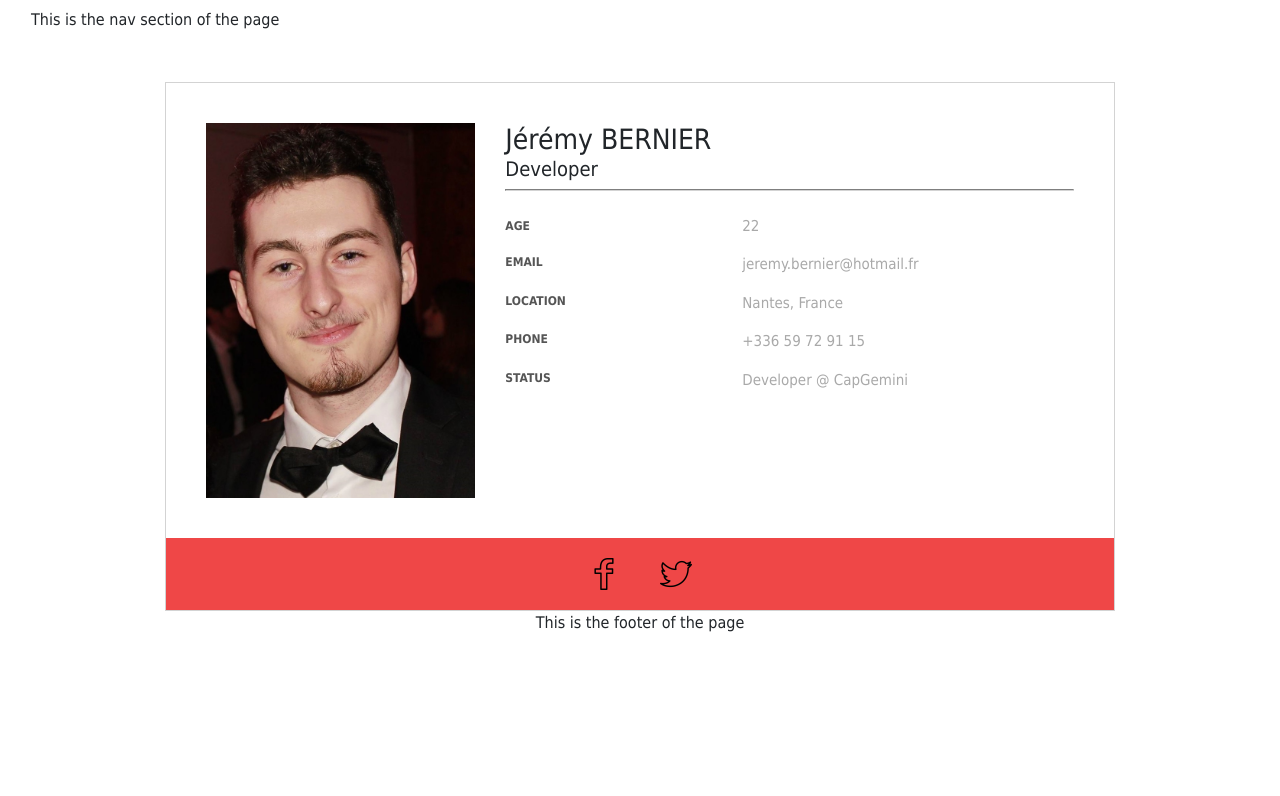
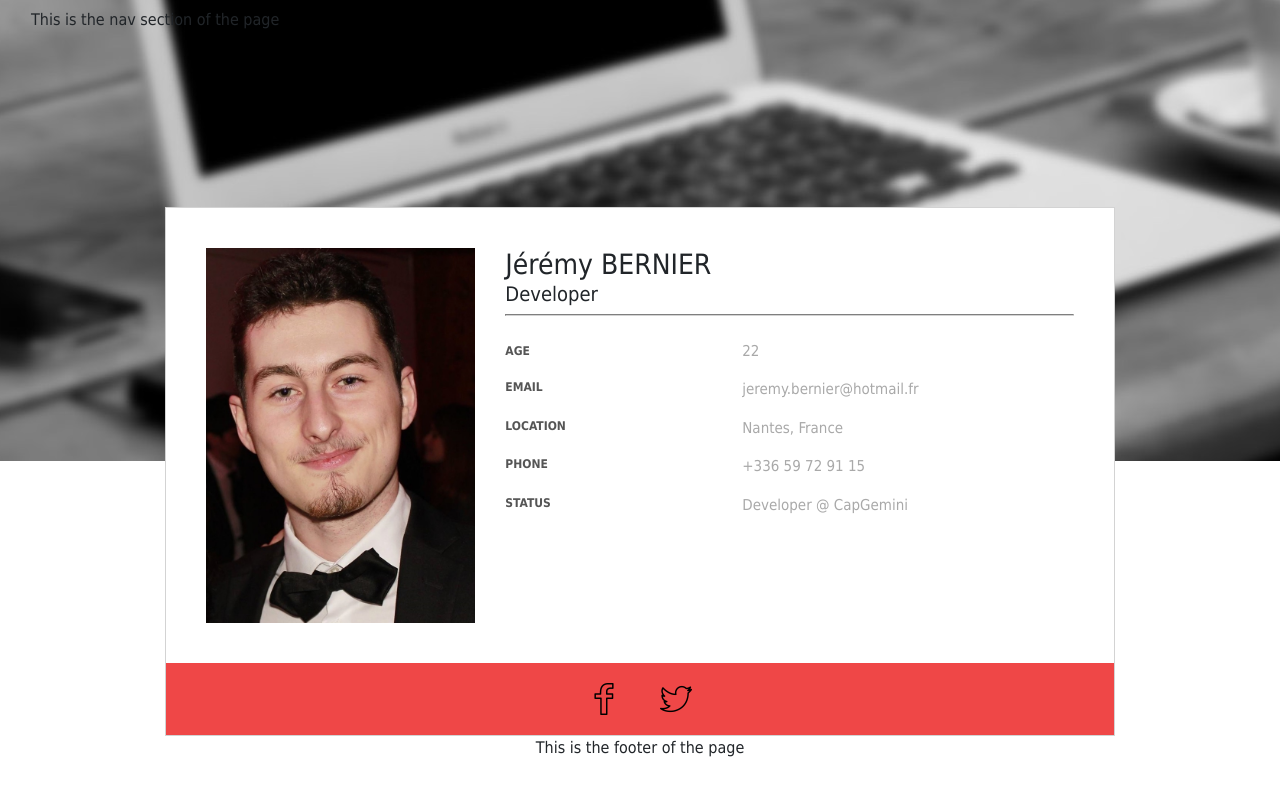
Before and after one commit to J-Bernier/J-Bernier.github.io, a Jekyll site: the page built from index.html, in a window 1280 px wide. Shown: the top 796 px of the page. Built offline with Jekyll 4.4.1, drawn with Linux system fonts in a browser that asks for light colours.

Commit message:
paths are now absolute + background-img

```diff
--- a/_includes/head.html
+++ b/_includes/head.html
@@ -24,9 +24,9 @@
         {{ site.title }}
     </title>
 
-    <link rel="stylesheet" href="{{ site.url }}/lib/bootstrap/css/bootstrap.min.css">
+    <link rel="stylesheet" href="/lib/bootstrap/css/bootstrap.min.css">
 
-    <link rel="stylesheet" href="{{ site.url }}/css/content.css">
+    <link rel="stylesheet" href="/css/content.css">
 
     <!-- TODO : include JS file
     <script type="text/javascript" src="//ajax.googleapis.com/ajax/libs/jquery/1.10.2/jquery.min.js"></script>
--- a/css/content.scss
+++ b/css/content.scss
@@ -4,14 +4,14 @@
 
 
 body{
-    //background-image: url("../background_index_tmp.jpg");
-    //background-repeat: no-repeat;
-    //background-attachment: scroll;
+    background-image: url("../img/background_index_tmp_2.jpg");
+    background-repeat: no-repeat;
+    background-position:center top;
     font-family: Tahoma, Geneva, sans-serif;
 }
 
 .navbar{
-    padding-bottom:50px;
+    padding-bottom:175px;
 }
 
 .no-l-padding{
--- a/index.html
+++ b/index.html
@@ -10,8 +10,8 @@ layout: home
             <div class="row">
                 <div class="col-sm-4 col-xs-12 photo-container">
                     <div class="row justify-content-center">
-                        <div class="col-sm-12">
-                            <img src="about-photo.jpg" class="my-photo"/>
+                        <div class="col-sm-12 mb-2 mb-sm-0">
+                            <img src="/img/about-photo.jpg" class="my-photo"/>
                         </div>
                     </div>
                 </div>
@@ -79,8 +79,8 @@ layout: home
         <!-- Social media -->
         <div class="col-sm-12 col-md-10 col-xs-12 social-media">
             <div class="row justify-content-center">
-                <a href="#"><img class="social-icon" src="facebook-logo-outline.png"/></a>
-                <a href="#"><img class="social-icon" src="twitter-social-outlined-logo.png"/></a>
+                <a href="#"><img class="social-icon" src="/img/facebook-logo-outline.png"/></a>
+                <a href="#"><img class="social-icon" src="/img/twitter-social-outlined-logo.png"/></a>
             </div>
         </div>
 
```
Also changed, not shown: img/about-photo.jpg (renamed from about-photo.jpg), img/background_index.jpg (renamed from background_index.jpg), img/background_index_tmp.jpg (renamed from background_index_tmp.jpg), img/background_index_tmp_2.jpg (added), img/facebook-logo-outline.png (renamed from facebook-logo-outline.png), img/twitter-social-outlined-logo.png (renamed from twitter-social-outlined-logo.png).
